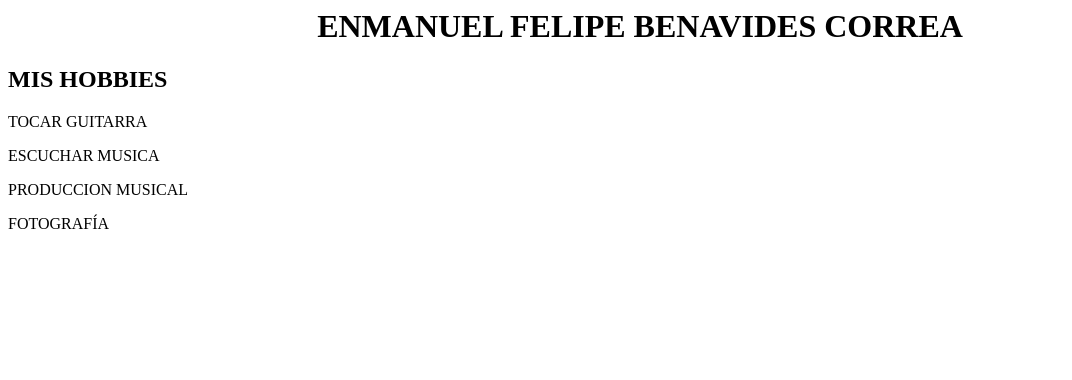
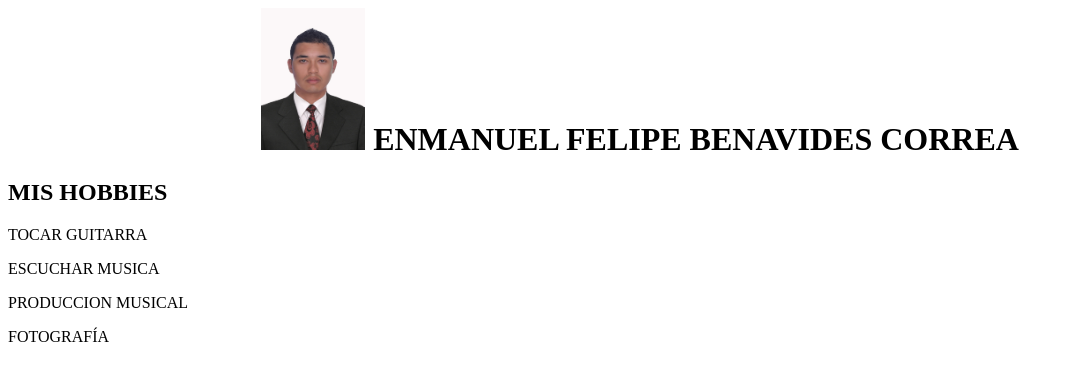
Before and after one commit to felipebc2502/Prueba-de-conocimiento, a plain HTML site: page index.html in a window 1280 px wide. Shown: the whole page, without its empty margins (0-1072 px from the left). Drawn offline with Linux system fonts and the light colour scheme.

Commit message:
Update index.html

```diff
--- a/index.html
+++ b/index.html
@@ -5,6 +5,7 @@
   <body>
     <center>
     <h1>
+      <img src="09.jpg" width="104" height="142">
       ENMANUEL FELIPE BENAVIDES CORREA
      </h1>
     </center>
```
